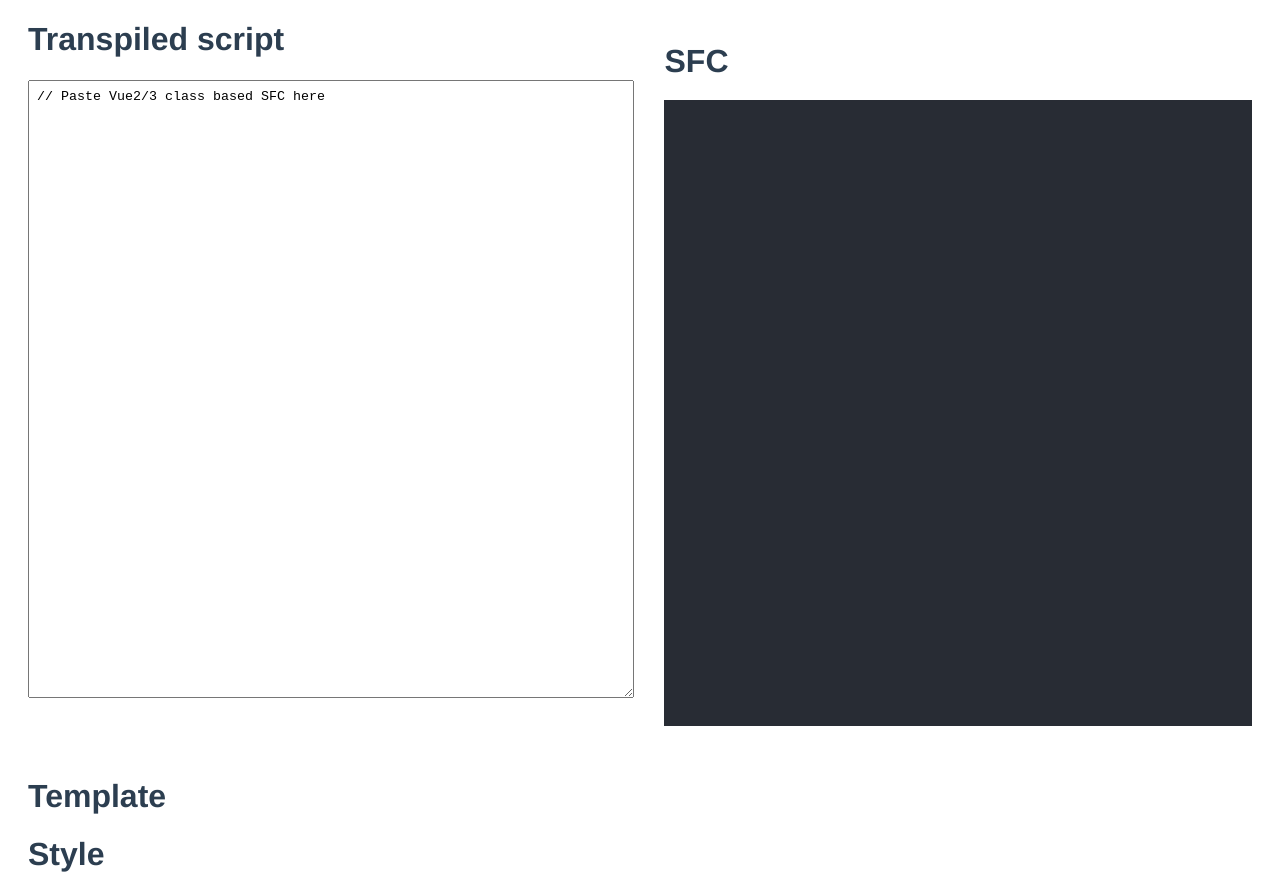
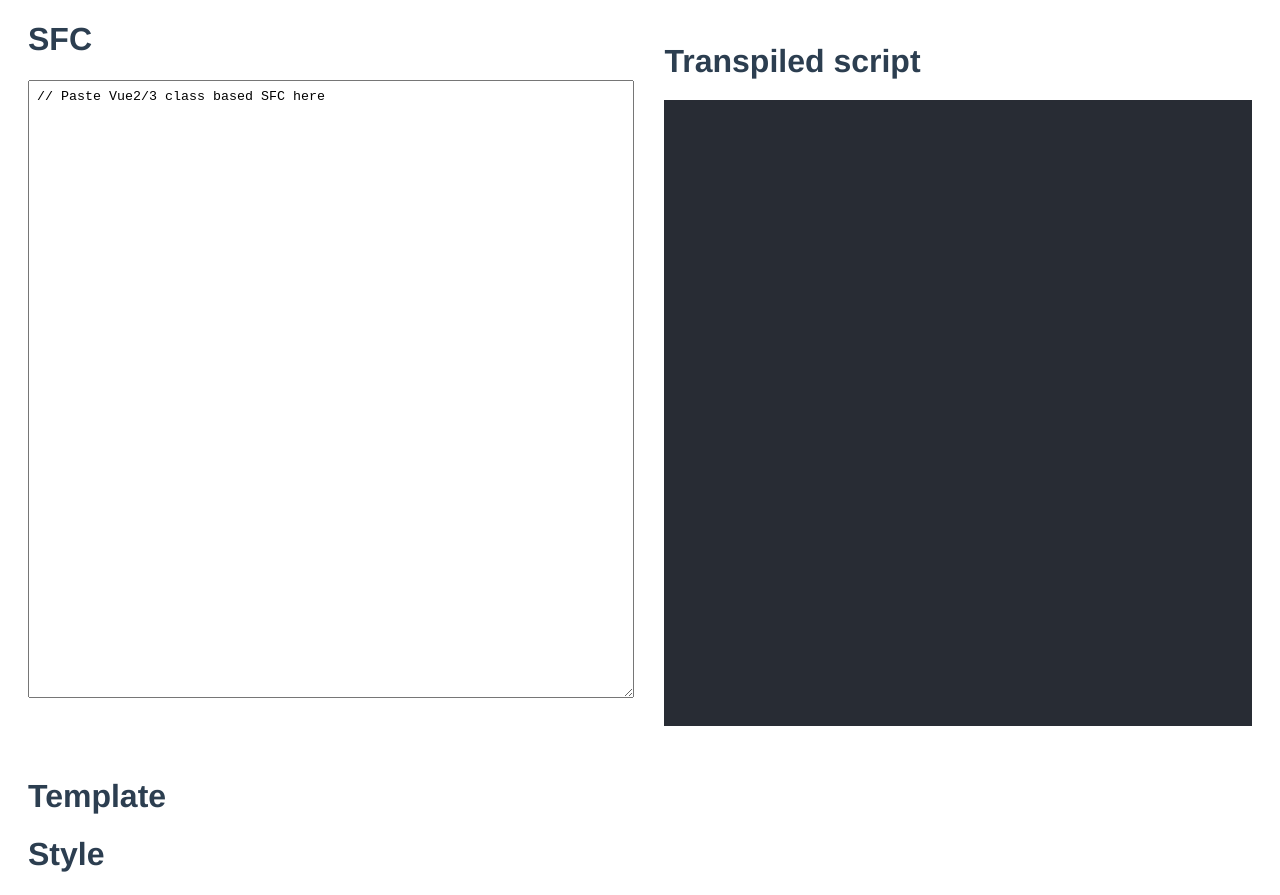
Before and after one commit to turdwaster/vue-unclassify, a Vue app: page / in a window 1280 px wide. Built offline with nearby package versions, Linux system fonts and the light colour scheme.

Commit message:
Fix swapped text

```diff
--- a/src/components/Parse.vue
+++ b/src/components/Parse.vue
@@ -1,13 +1,13 @@
 <template>
 	<div style="tab-size: 2em">
 		<div style="float: right; width: 48%">
-			<h1>SFC</h1>
+			<h1>Transpiled script</h1>
 			<pre style="margin: 0; margin-top: -16px; padding: 0;">
 				<code class="hljs" v-html="transformed" style="height: 75vh;"></code>
 			</pre>
 		</div>
 		<div>
-			<h1>Transpiled script</h1>
+			<h1>SFC</h1>
 			<textarea v-model="scriptText" style="width: 48%; height: 75vh; margin: 0; padding: 8px" />
 			<br clear="all" />
 			<h1>Template</h1>
```
